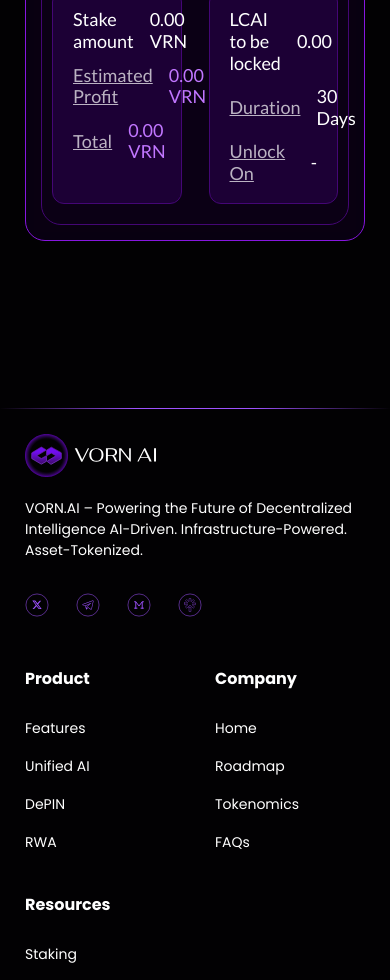
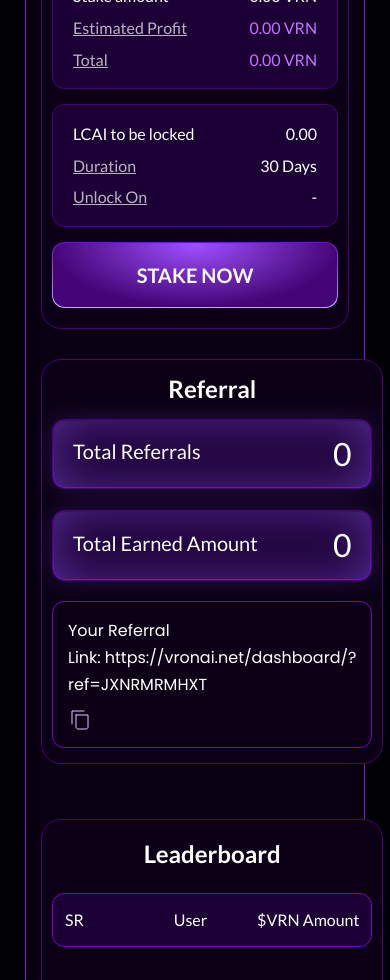
Before and after one commit to vikramkumartejani/VORN-AI, a Next.js app: page /en/staking in a window 390 px wide. Shown: the part 1020-2000 px from the top of the page. Built offline with nearby package versions, Linux system fonts and the light colour scheme.

Commit message:
staking responsive done

```diff
--- a/app/[lang]/staking/page.js
+++ b/app/[lang]/staking/page.js
@@ -53,10 +53,10 @@
           <StakingSection />
 
           {/* Referral & Leaderboard */}
-          {/* <div className="grid grid-cols-2 gap-[25px]">
+          <div className="grid grid-rows-1 lg:grid-cols-2 gap-[25px]">
             <Referral />
             <Leaderboard />
-          </div> */}
+          </div>
         </div>
       </div>
       <Footer />
--- a/app/components/Staking/Leaderboard.js
+++ b/app/components/Staking/Leaderboard.js
@@ -13,51 +13,46 @@
     { id: 7, user: "0xBe56...A7aA", amount: "26057582.46" },
     { id: 8, user: "0x8f19...b048", amount: "36474144.43" },
     { id: 9, user: "0xB627...6d32", amount: "26561519.92" },
-    { id: 10, user: "0x863E...8515", amount: "10000965.75" },
-    { id: 11, user: "0x6Fh2...b916", amount: "26057582.46" },
-    { id: 12, user: "0xB627...6d32", amount: "36474144.43" },
-    { id: 13, user: "0xBe56...A7aA", amount: "26057582.46" },
-    { id: 14, user: "0x6Fh2...b916", amount: "26561519.92" },
   ];
 
   return (
-    <div className="mt-[30px] border border-[#440675] bg-[#0B0015] rounded-[20px] p-[30px]">
-      <h1 className="text-[24px] leading-[28.8px] font-bold mb-[25px] text-white">
+    <div className="mt-[30px] border border-[#440675] bg-[#0B0015] rounded-[20px] lg:p-[30px] pb-[30px]">
+      <h1 className="pt-5 px-[20px] text-[24px] leading-[28.8px] font-bold lg:text-left text-center mb-[25px] text-white">
         {t("staking.leaderboard.title")}
       </h1>
 
-      {/* Thead as a separate box */}
-      <div className="w-full bg-[#1C0035] border border-[#7209C5] rounded-xl p-5 h-[70px] flex justify-between text-nowrap">
-        <h3 className="text-left text-white text-[20px] leading-[24px] font-medium w-1/4">
+      {/* Header row as a separate box */}
+      <div className="px-2.5">
+        <div className="w-full bg-[#1C0035] border border-[#7209C5] rounded-xl px-3 md:p-5 h-[54px] md:h-[70px] flex items-center justify-between text-nowrap">
+          <div className="text-left text-white text-[16px] md:text-[20px] leading-[24px] font-medium">
             {t("staking.leaderboard.sr")}
-        </h3>
-        <h3 className="pl-14 text-white text-[20px] leading-[24px] font-medium w-1/2">
+          </div>
+          <div className="pl-10 text-white text-[16px] md:text-[20px] leading-[24px] font-medium text-center">
             {t("staking.leaderboard.user")}
-        </h3>
-        <h3 className="text-right text-white text-[20px] leading-[24px] font-medium w-1/4">
+          </div>
+          <div className="text-right text-white text-[16px] md:text-[20px] leading-[24px] font-medium">
             {t("staking.leaderboard.amount")}
-        </h3>
+          </div>
+        </div>
       </div>
 
-      {/* Table Wrapper */}
-      <div className="overflow-hidden mt-[25px]">
-        <table className="w-full border-collapse">
-          <tbody>
+      {/* Data rows wrapper */}
+      <div className="overflow-hidden mt-5 md:mt-[25px]">
+        <div className="w-full">
           {leaderboardData.map((item) => (
-              <tr key={item.id}>
-                <td className="py-2.5 px-6 text-left text-[16px] leading-[19.2px] font-medium text-white w-1/4">
+            <div key={item.id} className="flex justify-between w-full">
+              <div className="py-2.5 px-6 text-left text-[16px] leading-[19.2px] font-medium text-white ">
                 {item.id}
-                </td>
-                <td className="px-4 pl-10 text-[16px] leading-[19.2px] font-medium text-white w-1/2">
+              </div>
+              <div className="py-2.5 px-4 xl:pl-10 text-[16px] leading-[19.2px] font-medium text-center text-white">
                 {item.user}
-                </td>
-                <td className="pr-10 text-right text-[16px] leading-[19.2px] font-medium text-white w-1/4">
+              </div>
+              <div className="py-2.5 pr-6 xl:pr-10 text-right text-[16px] leading-[19.2px] font-medium text-white">
                 {item.amount}
-                </td>
-              </tr>
+              </div>
+            </div>
           ))}
-          </tbody>
-        </table>
+        </div>
       </div>
     </div>
   );
--- a/app/components/Staking/Referral.js
+++ b/app/components/Staking/Referral.js
@@ -16,19 +16,19 @@
   };
 
   return (
-    <div className="mt-[30px] border border-[#440675] bg-[#0B0015] rounded-[20px] p-[30px] text-white">
-      <h1 className="text-[24px] leading-[28.8px] font-bold mb-[25px]">
+    <div className="mt-[30px] border border-[#440675] bg-[#0B0015] rounded-[20px] px-[10px] py-[15px] lg:p-[30px] text-white">
+      <h1 className="text-[24px] leading-[28.8px] font-bold mb-[15px] lg:mb-[25px] lg:text-left text-center">
         {t("staking.referral.title")}
       </h1>
 
-      <div className="staking-section border-[#440675] border bg-[#1C0035] py-[22px] px-5 rounded-xl">
+      <div className="staking-section border-[#440675] border bg-[#1C0035] flex lg:flex-col flex-row lg:items-start items-center justify-between py-[15px] lg:py-[22px] px-5 rounded-xl">
         <h2 className="text-[20px] leading-[24px] font-normal mb-[5px]">
           {t("staking.referral.totalReferrals")}
         </h2>
         <h3 className="text-[32px] leading-[38.4px] font-normal">0</h3>
       </div>
 
-      <div className="mt-[21px] staking-section border-[#440675] border bg-[#1C0035] py-[22px] px-5 rounded-xl">
+      <div className="mt-[21px] staking-section border-[#440675] border bg-[#1C0035] flex lg:flex-col flex-row lg:items-start items-center justify-between py-[15px] lg:py-[22px] px-5 rounded-xl">
         <h2 className="text-[20px] leading-[24px] font-normal mb-[5px]">
           {t("staking.referral.totalEarnedAmount")}
         </h2>
@@ -36,8 +36,8 @@
       </div>
 
       {/* Referral Link Section */}
-      <div className="mt-5 border border-[#7209C5] rounded-xl py-1.5 px-5 flex items-center gap-5">
-        <h2 className="text-[18px] leading-[27px] font-normal font-poppins">
+      <div className="mt-5 border border-[#7209C5] rounded-xl p-[15px] lg:py-1.5 lg:px-5 flex items-start md:items-center md:flex-row flex-col gap-2.5 md:gap-5">
+        <h2 className="text-[16px] md:text-[18px] leading-[27px] font-normal font-poppins">
           {t("staking.referral.yourReferralLink")}
           <Link href={referralLink} className="ml-1" target="_blank">
             {referralLink}
--- a/app/components/Staking/StakingSection.js
+++ b/app/components/Staking/StakingSection.js
@@ -111,8 +111,7 @@
       const hours = currentDate.getHours();
       const minutes = currentDate.getMinutes();
       setUnlockDate(
-        `${month} ${day} ${year}, ${hours}:${
-          minutes < 10 ? "0" + minutes : minutes
+        `${month} ${day} ${year}, ${hours}:${minutes < 10 ? "0" + minutes : minutes
         }`
       );
     } else {
@@ -134,7 +133,7 @@
       </h2>
 
       <div
-        className="staking-section mt-6 flex lg:flex-col flex-row lg:items-start items-center justify-between rounded-[10px] lg:rounded-[12px] border border-[#440675] bg-[#1C0035] py-[22px] px-5"
+        className="staking-section mt-[15px] md:mt-6 flex lg:flex-col flex-row lg:items-start items-center justify-between rounded-[10px] lg:rounded-[12px] border border-[#440675] bg-[#1C0035] py-[22px] px-5"
         style={{}}
       >
         <h2 className="text-[#FFFFFF] text-[20px] leading-[24px] font-normal lg:mb-[5px]">
@@ -169,8 +168,7 @@
                 </h2>
               </div>
               <h3
-                className={`text-[18px] sm:text-[20px] leading-[24px] font-medium ${
-                  isSelected ? "text-white" : option.textColor
+                className={`text-[18px] sm:text-[20px] leading-[24px] font-medium ${isSelected ? "text-white" : option.textColor
                   }`}
               >
                 {t("staking.stakingSection.apr", { apr: option.apr })}
@@ -180,8 +178,9 @@
         })}
       </div>
 
-      <div className="grid grid-cols-2 gap-[30px]">
-        <div className="w-full border border-[#7209C5] h-[66px] py-4 px-5 rounded-xl flex items-center justify-between gap-3">
+      <div className="grid grid-cols-1 lg:grid-cols-2 gap-[15px] lg:gap-[30px]">
+        <div className="flex items-center flex-col gap-[15px] lg:gap-[30px]">
+          <div className="w-full border border-[#b195c7] h-[66px] py-4 px-5 rounded-xl flex items-center justify-between gap-3">
             <input
               type="text"
               placeholder={t("staking.stakingSection.placeholder")}
@@ -196,9 +195,49 @@
               {t("staking.stakingSection.max")}
             </button>
           </div>
+
+          <div
+            className="w-full border border-[#440675] bg-[#1C0035] rounded-xl px-5 py-[18px] text-white space-y-[10px] sm:space-y-[12px]"
+            style={{ backdropFilter: "blur(30px)" }}
+          >
+            <div className="flex items-center justify-between gap-4">
+              <h2 className="text-[16px] sm:text-[18px] leading-[21.6px] font-medium">
+                {t("staking.stakingSection.stakeAmount")}
+              </h2>
+              <h2 className="text-[16px] sm:text-[18px] leading-[21.6px] font-normal">
+                {numericStakeAmount > 0
+                  ? `${formatNumberWithCommas(numericStakeAmount.toFixed(2))} VRN`
+                  : "0.00 VRN"}
+              </h2>
+            </div>
+
+            <div className="flex items-center justify-between gap-[10px] sm:gap-4">
+              <h2 className="text-white/70 text-[16px] sm:text-[18px] leading-[21.6px] font-normal underline cursor-pointer">
+                {t("staking.stakingSection.estimatedProfit")}
+              </h2>
+              <h2 className="text-[#C176FF] text-[16px] sm:text-[18px] leading-[21.6px] font-normal">
+                {estimatedProfit > 0
+                  ? `${formatNumberWithCommas(estimatedProfit.toFixed(2))} VRN`
+                  : "0.00 VRN"}
+              </h2>
+            </div>
+
+            <div className="flex items-center justify-between gap-[10px] sm:gap-4">
+              <h2 className="text-white/70 text-[16px] sm:text-[18px] leading-[21.6px] font-normal underline cursor-pointer">
+                {t("staking.stakingSection.total")}
+              </h2>
+              <h2 className="text-[#C176FF] text-[16px] sm:text-[18px] leading-[21.6px] font-normal">
+                {totalAmount > 0
+                  ? `${formatNumberWithCommas(totalAmount.toFixed(2))} VRN`
+                  : "0.00 VRN"}
+              </h2>
+            </div>
+          </div>
+        </div>
+
+        <div className="flex items-center flex-col-reverse lg:flex-col gap-[15px] lg:gap-[27px]">
           <button
-          className={`${styles.stakingButtonNow} ${
-            isHovered ? styles.hovered : ""
+            className={`${styles.stakingButtonNow} ${isHovered ? styles.hovered : ""
               }`}
             onMouseEnter={() => setIsHovered(true)}
             onMouseLeave={() => setIsHovered(false)}
@@ -210,73 +249,37 @@
             </div>
             <div className={styles.glowEffect} />
           </button>
-      </div>
 
-      <div className="mt-[30px] grid grid-cols-2 gap-[27px]">
           <div
-          className="w-full border border-[#440675] bg-[#1C0035] rounded-xl px-5 py-[18px] text-white space-y-[12px]"
+            className="w-full border border-[#440675] bg-[#1C0035] rounded-xl px-5 py-[18px] text-white space-y-[10px] sm:space-y-[12px]"
             style={{ backdropFilter: "blur(30px)" }}
           >
             <div className="flex items-center justify-between gap-4">
-            <h2 className="text-[18px] leading-[21.6px] font-medium">
-              {t("staking.stakingSection.stakeAmount")}
-            </h2>
-            <h2 className="text-[18px] leading-[21.6px] font-normal">
-              {numericStakeAmount > 0
-                ? `${formatNumberWithCommas(numericStakeAmount.toFixed(2))} VRN`
-                : "0.00 VRN"}
-            </h2>
-          </div>
-          <div className="flex items-center justify-between gap-4">
-            <h2 className="text-white/70 text-[18px] leading-[21.6px] font-normal underline cursor-pointer">
-              {t("staking.stakingSection.estimatedProfit")}
-            </h2>
-            <h2 className="text-[#C176FF] text-[18px] leading-[21.6px] font-normal">
-              {estimatedProfit > 0
-                ? `${formatNumberWithCommas(estimatedProfit.toFixed(2))} VRN`
-                : "0.00 VRN"}
-            </h2>
-          </div>
-          <div className="flex items-center justify-between gap-4">
-            <h2 className="text-white/70 text-[18px] leading-[21.6px] font-normal underline cursor-pointer">
-              {t("staking.stakingSection.total")}
-            </h2>
-            <h2 className="text-[#C176FF] text-[18px] leading-[21.6px] font-normal">
-              {totalAmount > 0
-                ? `${formatNumberWithCommas(totalAmount.toFixed(2))} VRN`
-                : "0.00 VRN"}
-            </h2>
-          </div>
-        </div>
-        <div
-          className="w-full border border-[#440675] bg-[#1C0035] rounded-xl px-5 py-[18px] text-white space-y-[12px]"
-          style={{ backdropFilter: "blur(30px)" }}
-        >
-          <div className="flex items-center justify-between gap-4">
-            <h2 className="text-[18px] leading-[21.6px] font-medium">
+              <h2 className="text-[16px] sm:text-[18px] leading-[21.6px] font-medium">
                 {t("staking.stakingSection.lcaiToBeLocked")}
               </h2>
-            <h2 className="text-[18px] leading-[21.6px] font-normal">
+              <h2 className="text-[16px] sm:text-[18px] leading-[21.6px] font-normal">
                 {numericStakeAmount > 0
                   ? formatNumberWithCommas(numericStakeAmount.toFixed(2))
                   : "0.00"}
               </h2>
             </div>
             <div className="flex items-center justify-between gap-4">
-            <h2 className="text-white/70 text-[18px] leading-[21.6px] font-normal underline cursor-pointer">
+              <h2 className="text-white/70 text-[16px] sm:text-[18px] leading-[21.6px] font-normal underline cursor-pointer">
                 {t("staking.stakingSection.duration")}
               </h2>
-            <h2 className="text-[18px] leading-[21.6px] font-normal">
+              <h2 className="text-[16px] sm:text-[18px] leading-[21.6px] font-normal">
                 {stakingOptions[selectedPeriodIndex].period}
               </h2>
             </div>
             <div className="flex items-center justify-between gap-4">
-            <h2 className="text-white/70 text-[18px] leading-[21.6px] font-normal underline cursor-pointer">
+              <h2 className="text-white/70 text-[16px] sm:text-[18px] leading-[21.6px] font-normal underline cursor-pointer">
                 {t("staking.stakingSection.unlockOn")}
               </h2>
-            <h2 className="text-[18px] leading-[21.6px] font-normal">
+              <h2 className="text-[16px] sm:text-[18px] leading-[21.6px] font-normal">
                 {unlockDate || "-"}
               </h2>
+            </div>
           </div>
         </div>
       </div>
```
Lines whose indentation alone changed are shown as unchanged.
